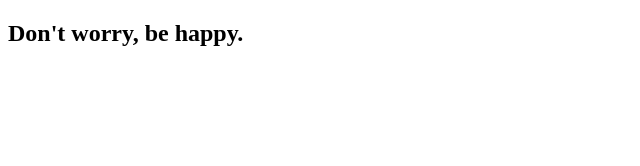
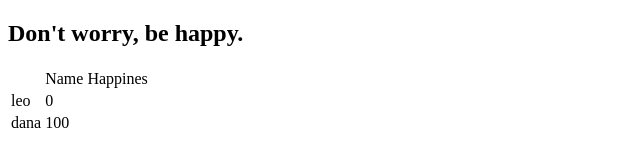
Before and after one commit to Leodel90/git-two, a plain HTML site: page index.html in a window 1280 px wide. Shown: the whole page, without its empty margins (0-640 px from the left). Drawn offline with Linux system fonts and the light colour scheme.

Commit message:
Added table in index

```diff
--- a/index.html
+++ b/index.html
@@ -8,5 +8,19 @@
     <h2>
       Don't worry, be happy.
     </h2>
+    <table>
+        <th>
+            <td>Name</td>
+            <td>Happines</td>
+        </th>
+        <tr>
+          <td>leo</td>
+          <td>0</td>
+        </tr>
+        <tr>
+          <td>dana</td>
+          <td>100</td>
+        </tr>
+    </table>
   </body>
 </html>
```
